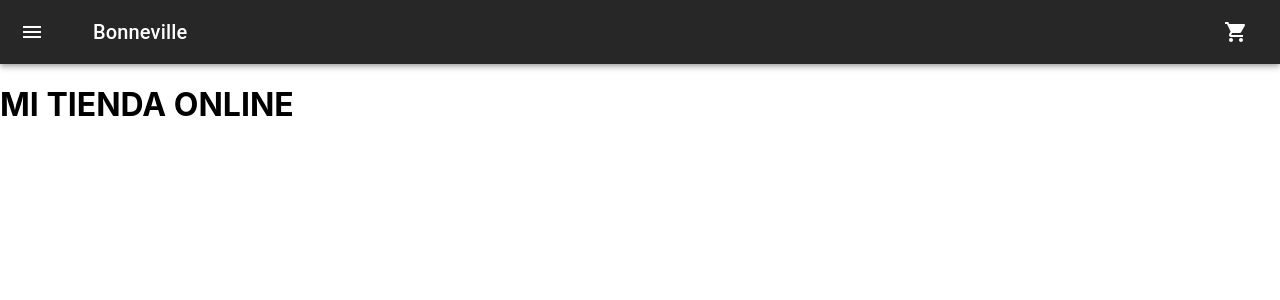
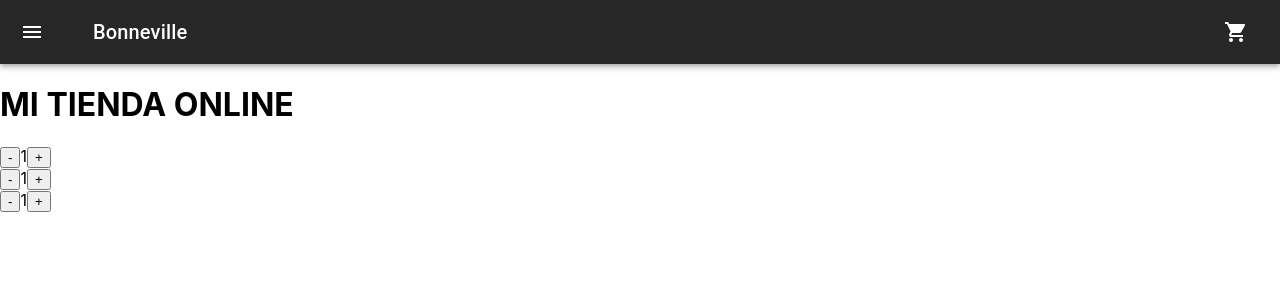
Before and after one commit to OctavioDeletraz/RJ-Deletraz, a React (Create React App) app: page / in a window 1280 px wide. Shown: the top 300 px of the page. Built offline with nearby package versions, Linux system fonts and the light colour scheme; some icons are missing.

Commit message:
se agregan los botones de cantidad

```diff
--- a/src/components/itemListContainer/ItemListContainer.jsx
+++ b/src/components/itemListContainer/ItemListContainer.jsx
@@ -1,10 +1,14 @@
 import React from 'react';
+import ItemCount from './itemCount/ItemCount';
 
 const ItemListContainer = ({ titulo }) => {
 
     return (
         <div>
             <h1>{titulo}</h1>
+            <ItemCount max={8} />
+            <ItemCount max={9} />
+            <ItemCount max={10} />
         </div>
     )
 }
--- /dev/null
+++ b/src/components/itemListContainer/itemCount/ItemCount.jsx
@@ -0,0 +1,29 @@
+import React from 'react';
+import { useState } from 'react';
+
+const ItemCount = ({ max = 20 }) => {
+
+    let [counter, setCounter] = useState(1)
+
+    const handlerSumar = () => {
+        if (counter < max) {
+            setCounter(counter + 1)
+        }
+    }
+
+    const handlerRestar = () => {
+        if (counter > 1) {
+            setCounter(counter - 1)
+        }
+    }
+
+    return (
+        <div>
+            <button onClick={handlerRestar}>-</button>
+            <span>{counter}</span>
+            <button onClick={handlerSumar}>+</button>
+        </div>
+    )
+}
+
+export default ItemCount
```
